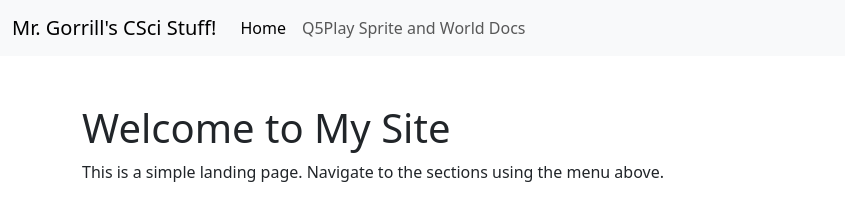
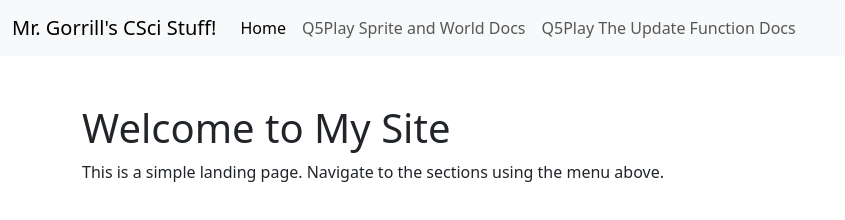
Before and after one commit to cgorrill-breck/cgorrill-breck.github.io, a plain HTML site: page MSCSCIDocs.html in a window 1280 px wide. Shown: the whole page, without its empty margins (0-845 px from the left). Drawn offline with nearby package versions, Linux system fonts and the light colour scheme.

Commit message:
Update MSCSCIDocs.html
added a link to the update function page.

```diff
--- a/MSCSCIDocs.html
+++ b/MSCSCIDocs.html
@@ -25,6 +25,9 @@
                     <li class="nav-item">
                         <a class="nav-link" href="q5playSpriteWorldDocs.html">Q5Play Sprite and World Docs</a>
                     </li>
+                    <li class="nav-item">
+                        <a class="nav-link" href="q5PlayUpdateFunctionDocs.html">Q5Play The Update Function Docs</a>
+                    </li>
                 </ul>
             </div>
         </div>
```
